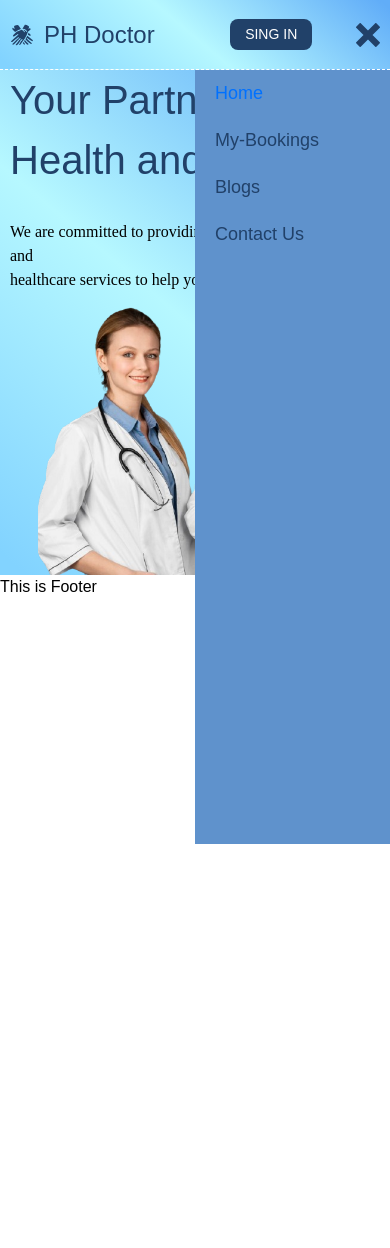
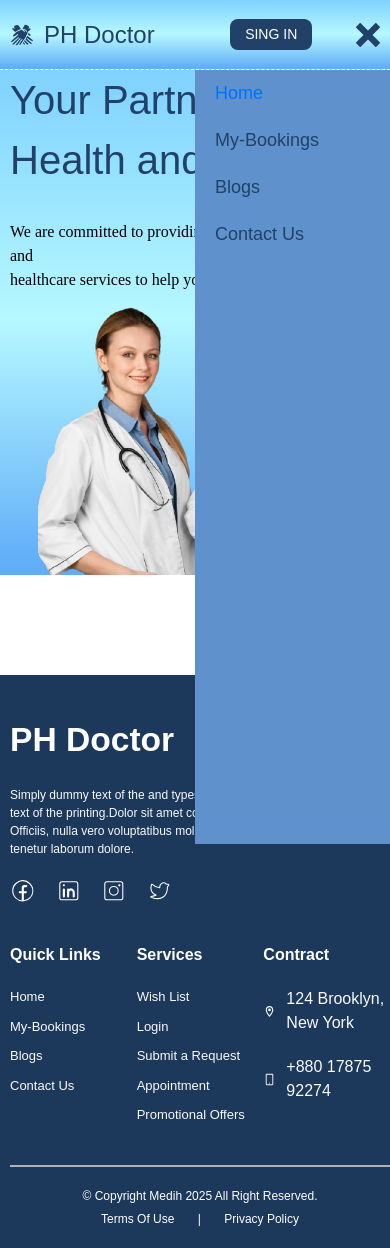
Before and after one commit to shsobur/ph-doctor, a React (Vite) app: page / in a window 390 px wide. Before the commit the page ends 844 px from the top, so only its background shows below. Built offline with nearby package versions, Linux system fonts and the light colour scheme; a web font is replaced by a local one.

Commit message:
Footer design completed

```diff
--- a/src/Pages/Banner/Banner.css
+++ b/src/Pages/Banner/Banner.css
@@ -1,7 +1,7 @@
 #main_banner_body {
   height: calc(85vh - 88px);
   background: linear-gradient(
-    40deg,
+    180deg,
     #82d3ff 2.715%,
     #b6f8ff 49.309%,
     #61adf8 97.804%
--- a/src/Shared/Footer/Footer.css
+++ b/src/Shared/Footer/Footer.css
@@ -0,0 +1,218 @@
+.main_footer_section_outer_container {
+  height: auto;
+  max-width: 1920px;
+  min-width: 400px;
+  margin: auto;
+  color: #ffffff;
+  padding: 20px 50px;
+  margin-top: 100px;
+  background-color: #1c385a;
+}
+
+.main_footer_section_inner_container {
+  height: 100%;
+  width: 100%;
+}
+
+.footer_content_top_container {
+  display: flex;
+  align-items: flex-start;
+  justify-content: space-between;
+  padding-bottom: 80px;
+  border-bottom: 2px solid #d2d2d2cc;
+}
+
+.main_footer_title_container {
+  height: auto;
+  width: 40%;
+}
+
+.main_footer_Info_container {
+  height: auto;
+  width: 20%;
+}
+
+.footer_main_title_container {
+  display: flex;
+  align-items: center;
+  justify-content: flex-start;
+  gap: 10px;
+  text-align: left;
+}
+
+.footer_main_title_container h2 {
+  font-size: 2.5rem;
+  font-weight: 700;
+  color: #ffffff;
+}
+
+.footer_main_title_container h3 {
+  font-size: 2.3rem;
+  color: #8b5cf4;
+  border-radius: 80%;
+  background-color: #ffffff;
+}
+
+.main_footer_title_container p {
+  color: #fafafa;
+  font-size: 14px;
+  padding: 30px 10px 30px 0;
+}
+
+.footer_social_icon {
+  display: flex;
+  align-items: center;
+  justify-content: flex-start;
+  gap: 40px;
+  font-size: 2rem;
+  cursor: pointer;
+}
+
+.main_footer_Info_container h2 {
+  font-size: 1.5rem;
+  font-weight: 600;
+  padding-bottom: 20px;
+}
+
+.main_footer_Info_container p {
+  font-size: 16px;
+  color: #fafafa;
+  font-weight: 300;
+  padding-bottom: 10px;
+  cursor: pointer;
+}
+
+.main_footer_Info_container p:hover {
+  text-decoration: underline;
+}
+
+.footer_contact_info_container {
+  display: flex;
+  align-items: center;
+  justify-content: flex-start;
+  gap: 10px;
+  padding-bottom: 20px;
+  font-size: 16px;
+  color: #fafafa;
+}
+
+.footer_contact_info_container p {
+  font-size: 1.3rem;
+  padding: 0;
+}
+
+.footer_bottam_container {
+  display: flex;
+  align-items: center;
+  justify-content: space-between;
+  padding: 20px 0 0 0;
+  font-size: 14px;
+  font-weight: 300;
+}
+
+@media screen and (max-width: 1280px) {
+  .footer_main_title_container h2 {
+    font-size: 2.3rem;
+  }
+
+  .footer_main_title_container h3 {
+    font-size: 2.1rem;
+  }
+
+  .main_footer_Info_container h2 {
+    font-size: 1.3rem;
+  }
+}
+
+@media screen and (max-width: 1024px) {
+  .main_footer_section_outer_container {
+    padding: 20px 30px;
+  }
+
+  .footer_main_title_container h2 {
+    font-size: 2.1rem;
+  }
+
+  .footer_main_title_container h3 {
+    font-size: 1.9rem;
+  }
+
+  .main_footer_Info_container h2 {
+    font-size: 1.1rem;
+  }
+
+  .main_footer_title_container p {
+    font-size: 12px;
+    padding: 20px 10px 20px 0;
+  }
+}
+
+@media screen and (max-width: 768px) {
+  .main_footer_section_outer_container {
+    padding: 20px 10px;
+  }
+
+  .footer_content_top_container {
+    display: grid;
+    grid-template-columns: repeat(12, 1fr);
+  }
+
+  #footer_box-1 {
+    grid-column-start: 1;
+    grid-column-end: -1;
+  }
+
+  .main_footer_title_container {
+    width: 100%;
+  }
+
+  .main_footer_title_container {
+    padding: 20px 10px 20px 0;
+  }
+
+  .footer_content_top_container {
+    padding-bottom: 30px;
+  }
+
+  #footer_box-2 {
+    width: 100%;
+    grid-column-start: 1;
+    grid-column-end: 5;
+  }
+
+  #footer_box-3 {
+    width: 100%;
+    grid-column-start: 5;
+    grid-column-end: 9;
+  }
+  #footer_box-4 {
+    width: 100%;
+    grid-column-start: 9;
+    grid-column-end: -1;
+  }
+
+  .footer_bottam_container {
+    font-size: 12px;
+  }
+
+  .footer_social_icon {
+    font-size: 1.6rem;
+    gap: 20px;
+    margin-bottom: 20px;
+  }
+}
+
+@media screen and (max-width: 640px) {
+  .main_footer_Info_container h2 {
+    font-size: 1rem;
+  }
+
+  .main_footer_Info_container p {
+    font-size: 13px;
+  }
+
+  .footer_bottam_container {
+    flex-direction: column;
+    gap: 5px;
+  }
+}
--- a/src/Shared/Footer/Footer.jsx
+++ b/src/Shared/Footer/Footer.jsx
@@ -1,11 +1,103 @@
-import React from 'react'
+import "./Footer.css";
+import React from "react";
+import { SiHomebridge } from "react-icons/si";
+import { AiOutlineMobile } from "react-icons/ai";
+import { MdOutlineLocationOn } from "react-icons/md";
+import { CiFacebook, CiInstagram, CiLinkedin, CiTwitter } from "react-icons/ci";
+import { Link } from "react-router";
 
 const Footer = () => {
+  const currentYear = new Date().getFullYear();
+
   return (
     <>
-      <h1>This is Footer</h1>
+      <footer>
+        <div className="main_footer_section_outer_container">
+          <div className="main_footer_section_inner_container">
+            <div className="footer_content_top_container">
+              <div id="footer_box-1" className="main_footer_title_container">
+                <div className="footer_main_title_container">
+                  <h2>PH Doctor</h2>
+                </div>
+
+                <p>
+                  Simply dummy text of the and typesetting industry. This is
+                  dummy text of the printing.Dolor sit amet consectetur
+                  adipisicing elit. Officiis, nulla vero voluptatibus molestiae
+                  sit dignissimos magnam tenetur laborum dolore.
+                </p>
+
+                <div className="footer_social_icon">
+                  <h4>
+                    <CiFacebook />
+                  </h4>
+                  <h4>
+                    <CiLinkedin />
+                  </h4>
+                  <h4>
+                    <CiInstagram />
+                  </h4>
+                  <h4>
+                    <CiTwitter />
+                  </h4>
+                </div>
+              </div>
+
+              <div id="footer_box-2" className="main_footer_Info_container">
+                <h2>Quick Links</h2>
+                <p>
+                  <Link to="/">Home</Link>
+                </p>
+                <p>
+                  <Link to="/bookings">My-Bookings</Link>
+                </p>
+                <p>
+                  <Link to="/blogs">Blogs</Link>
+                </p>
+                <p>
+                  <Link to="/contact">Contact Us</Link>
+                </p>
+              </div>
+
+              <div id="footer_box-3" className="main_footer_Info_container">
+                <h2>Services</h2>
+                <p>Wish List</p>
+                <p>Login</p>
+                <p>Submit a Request</p>
+                <p>Appointment</p>
+                <p>Promotional Offers</p>
+              </div>
+
+              <div id="footer_box-4" className="main_footer_Info_container">
+                <h2>Contract</h2>
+
+                <div className="footer_contact_info_container">
+                  <p>
+                    <MdOutlineLocationOn />
+                  </p>
+                  <h3>124 Brooklyn, New York</h3>
+                </div>
+
+                <div className="footer_contact_info_container">
+                  <p>
+                    <AiOutlineMobile />
+                  </p>
+                  <h3>+880 17875 92274</h3>
+                </div>
+              </div>
+            </div>
+
+            <div className="footer_bottam_container">
+              <div>© Copyright Medih {currentYear} All Right Reserved.</div>
+              <div>
+                Terms Of Use <span className="pl-5 pr-5">|</span> Privacy Policy
+              </div>
+            </div>
+          </div>
+        </div>
+      </footer>
     </>
-  )
-}
+  );
+};
 
-export default Footer
+export default Footer;
--- a/src/Shared/Navbar/Navbar.css
+++ b/src/Shared/Navbar/Navbar.css
@@ -1,8 +1,7 @@
 .main_nav_parent_container {
   height: 70px;
-  width: 100%;
   background: linear-gradient(
-    40deg,
+    180deg,
     #82d3ff 2.715%,
     #b6f8ff 49.309%,
     #61adf8 97.804%
@@ -15,7 +14,8 @@
   align-items: center;
   justify-content: space-between;
   height: 100%;
-  width: 100%;
+  max-width: 1536px;
+  margin: auto;
   padding: 0 10px;
 }
 
--- a/src/Shared/Navbar/Navbar.jsx
+++ b/src/Shared/Navbar/Navbar.jsx
@@ -10,7 +10,6 @@ const Navbar = () => {
 
   return (
     <>
-      <nav>
         <div className="main_nav_parent_container">
           <nav className="nav_container">
             <div className="web_name">
@@ -97,7 +96,6 @@ const Navbar = () => {
             </div>
           </nav>
         </div>
-      </nav>
     </>
   );
 };
```
